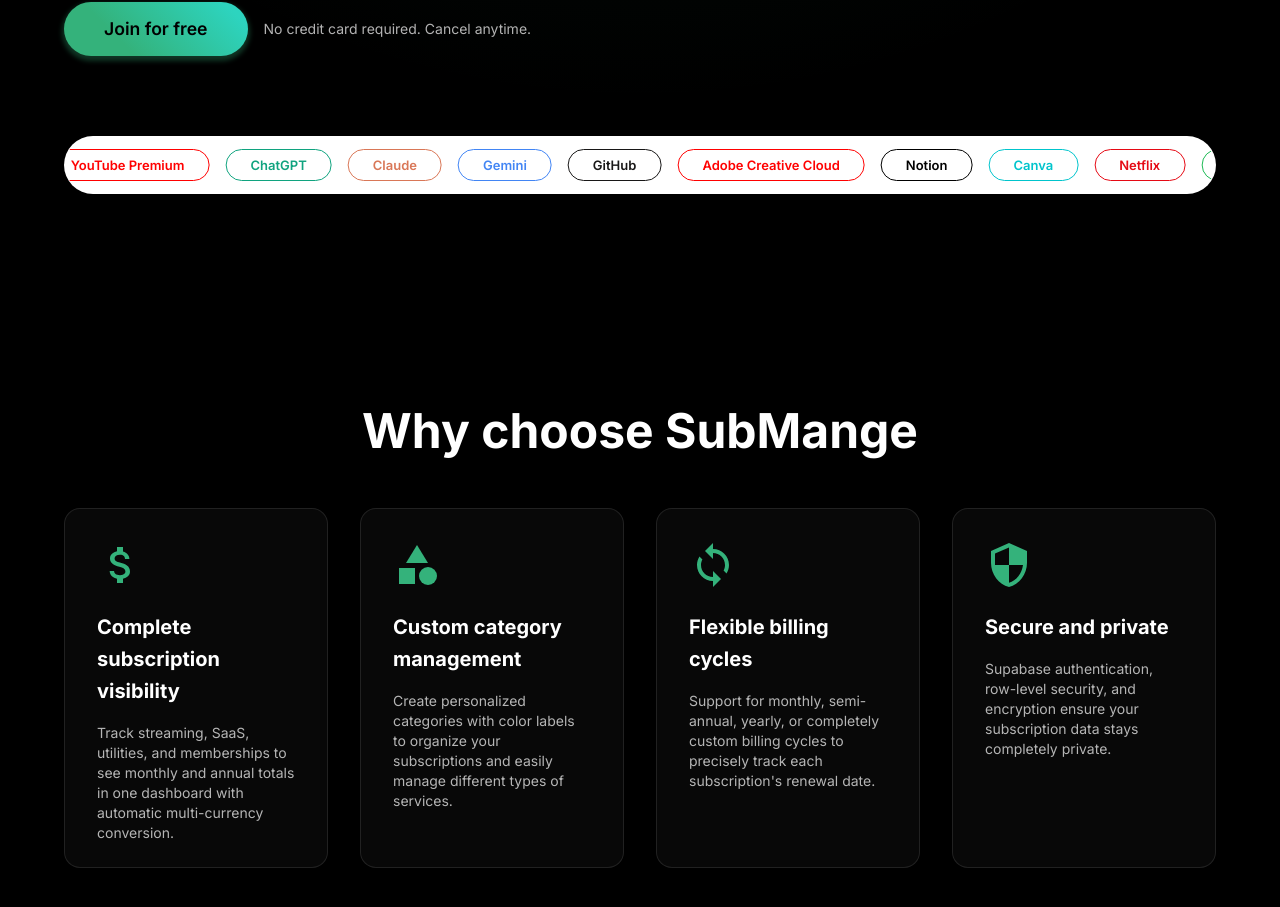
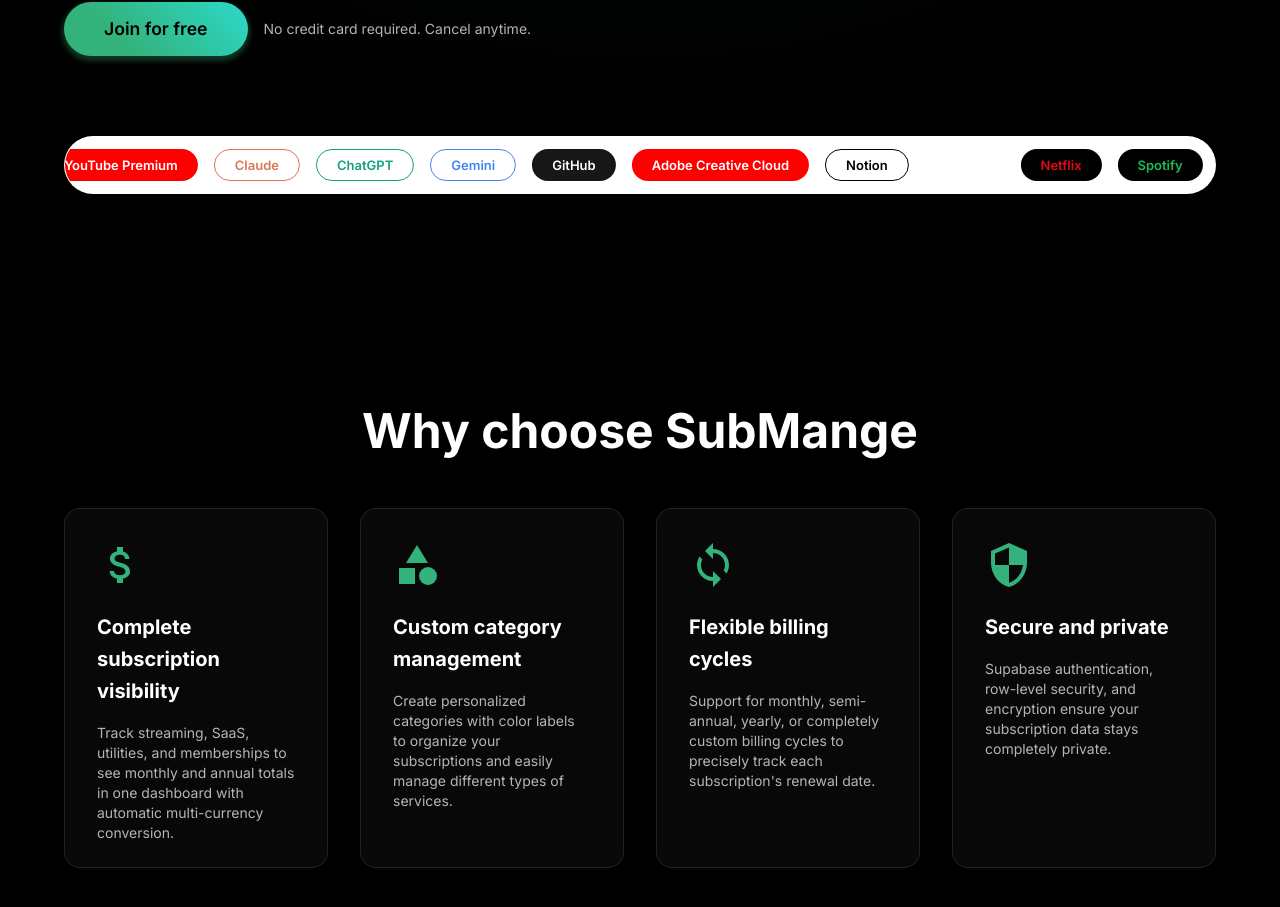
Before and after one commit to LeanderKuo/subsciption_mange, a React (Create React App) app in the folder frontend/: page / in a window 1280 px wide. Shown: the part 869-1776 px from the top of the page. Built offline with nearby package versions, Linux system fonts and the light colour scheme; no server answers.

Commit message:
feat: Implement the landing page with hero section, features, FAQ, and SEO optimizations.

```diff
--- a/frontend/src/pages/Landing.tsx
+++ b/frontend/src/pages/Landing.tsx
@@ -53,16 +53,20 @@
 
   const marqueeItems = useMemo(
     () => [
-      { name: "Netflix", color: "#E50914" },
-      { name: "Spotify", color: "#1DB954" },
-      { name: "YouTube Premium", color: "#FF0000" },
-      { name: "ChatGPT", color: "#10A37F" },
-      { name: "Claude", color: "#D97757" },
-      { name: "Gemini", color: "#4285F4" },
-      { name: "GitHub", color: "#181717" },
-      { name: "Adobe Creative Cloud", color: "#FF0000" },
-      { name: "Notion", color: "#000000" },
-      { name: "Canva", color: "#00C4CC" },
+      { name: "Netflix", bg: "#000000", text: "#E50914" },
+      { name: "Spotify", bg: "#000000", text: "#1DB954" },
+      { name: "YouTube Premium", bg: "#FF0000", text: "#FFFFFF" },
+      { name: "Claude", bg: "#FFFFFF", text: "#D97757", border: "#D97757" },
+      { name: "ChatGPT", bg: "#FFFFFF", text: "#10A37F", border: "#10A37F" },
+      { name: "Gemini", bg: "#FFFFFF", text: "#4285F4", border: "#4285F4" },
+      { name: "GitHub", bg: "#181717", text: "#FFFFFF" },
+      { name: "Adobe Creative Cloud", bg: "#FF0000", text: "#FFFFFF" },
+      { name: "Notion", bg: "#FFFFFF", text: "#000000", border: "#000000" },
+      {
+        name: "Canva",
+        bg: "linear-gradient(135deg, #00C4CC 0%, #7D2AE8 100%)",
+        text: "#FFFFFF",
+      },
     ],
     []
   );
@@ -389,27 +393,21 @@
                       key={`${item.name}-${index}`}
                       label={item.name}
                       sx={{
-                        backgroundColor: "transparent",
-                        color:
-                          typeof item.color === "string" &&
-                          item.color.includes("gradient")
-                            ? "#fff"
-                            : item.color,
-                        background:
-                          typeof item.color === "string" &&
-                          item.color.includes("gradient")
-                            ? item.color
-                            : undefined,
-                        border:
-                          typeof item.color === "string" &&
-                          item.color.includes("gradient")
-                            ? "none"
-                            : `1px solid ${item.color}`,
+                        backgroundColor: item.bg,
+                        color: item.text,
+                        border: item.border
+                          ? `1px solid ${item.border}`
+                          : "none",
                         fontWeight: 600,
                         borderRadius: 999,
                         px: 1.5,
                         "& .MuiChip-label": {
                           color: "inherit",
+                          px: 1,
+                        },
+                        "&:hover": {
+                          backgroundColor: item.bg,
+                          opacity: 0.9,
                         },
                       }}
                     />
```
